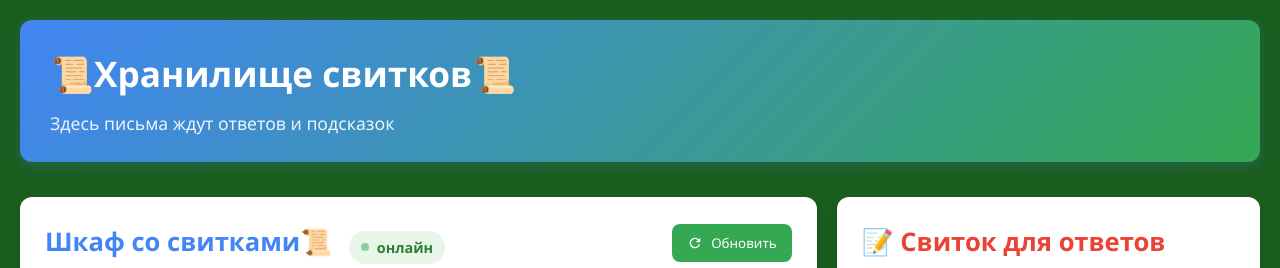
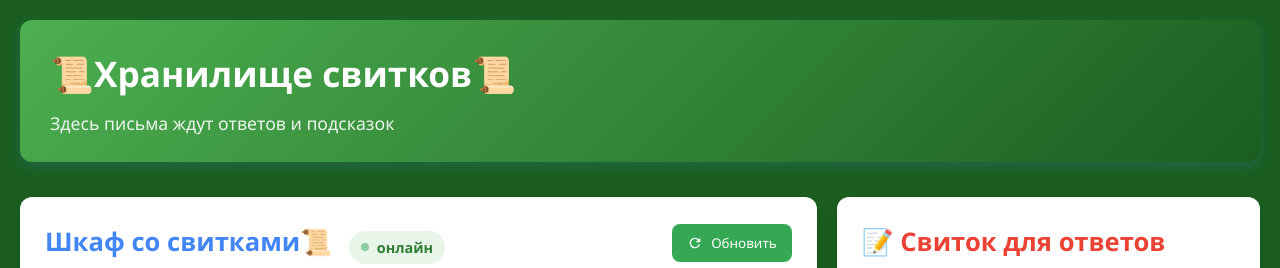
Before and after one commit to yourhero24536-collab/Chancellery, a plain HTML site: page index.html in a window 1280 px wide. Shown: the top 268 px of the page. Drawn offline with Linux system fonts and the light colour scheme.

Commit message:
Update index.html

```diff
--- a/index.html
+++ b/index.html
@@ -29,7 +29,7 @@
 
         header {
             width: 100%;
-            background: linear-gradient(135deg, #4285f4 0%, #34a853 100%);
+           background: linear-gradient(135deg, #4caf50 0%, #1b5e20 100%);;
             color: white;
             padding: 25px 30px;
             border-radius: 12px;
```
